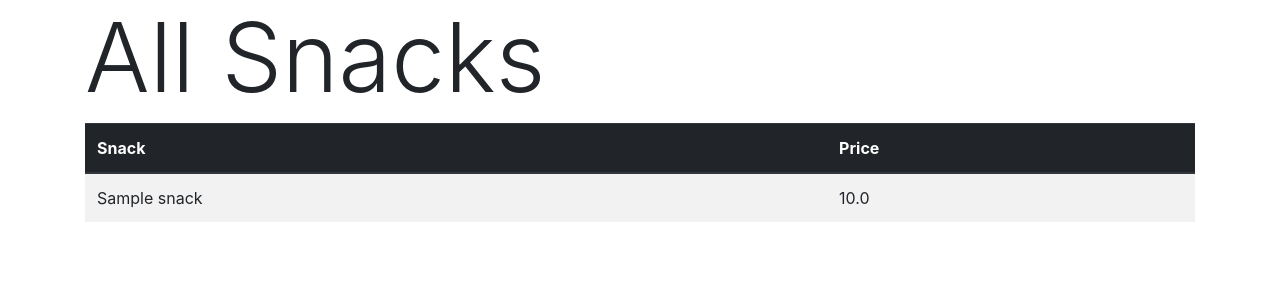
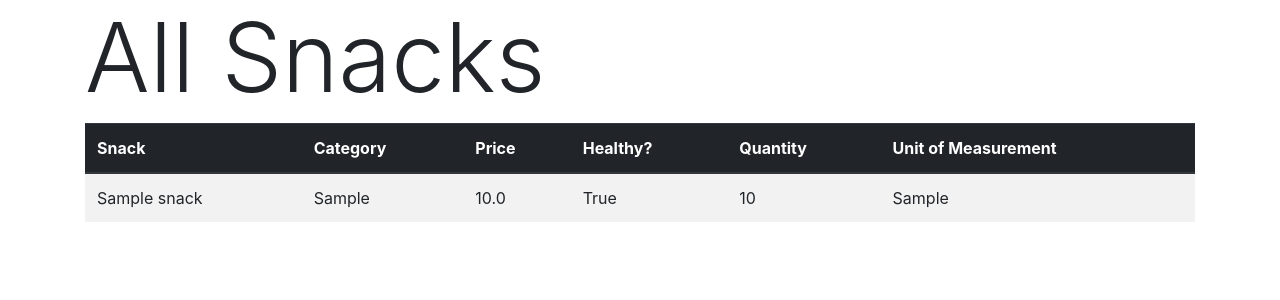
Before and after one commit to CalebPenning/snacks-wtforms, a Flask app: page /snacks/all in a window 1280 px wide. Shown: the top 300 px of the page. Run offline with Flask 2, Linux system fonts and the light colour scheme; tables that the repository leaves empty hold one stand-in row (values such as "Sample post"); some libraries are stand-ins or nearby versions.

Commit message:
Fixed minor issue with form.

```diff
--- a/app.py
+++ b/app.py
@@ -25,9 +25,20 @@ def add_snack():
     form = AddSnackForm()
     if form.validate_on_submit():
         name = form.name.data
+        category = form.category.data
         price = form.price.data
-        flash(f"Created new snack: {name}, price of ${price}")
+        is_healthy = form.is_healthy.data
+        quantity = form.quantity.data
+        unit_measure = form.unit_measure.data
+
+        flash(f"Created new snack: {quantity} {unit_measure} of {name}, costing ${price}. Is this snack healthy: {is_healthy}")
+
+        snack = Snack(name=name, category=category, price=price, is_healthy=is_healthy, quantity=quantity, unit_measure=unit_measure)
+        db.session.add(snack)
+        db.session.commit()
+
         return redirect('/')
+
     else:
         return render_template("add_snack_form.html", form=form)
 
--- a/forms.py
+++ b/forms.py
@@ -1,8 +1,12 @@
 from flask_wtf import FlaskForm
-from wtforms import StringField, FloatField
+from wtforms import StringField, FloatField, BooleanField, IntegerField, RadioField
 
 class AddSnackForm(FlaskForm):
     """Form for adding snacks."""
 
     name = StringField("Snack Name")
+    category = RadioField("Category", choices=[('candy', 'Candy'), ('chips', 'Chips'), ('hlth', 'Health Food'), ('etc', 'Et Cetera')])
     price = FloatField("Price in USD")
+    is_healthy = BooleanField("Is this snack healthy?")
+    quantity = IntegerField("Quantity")
+    unit_measure = StringField("Unit of Measurement")
--- a/seed.py
+++ b/seed.py
@@ -6,9 +6,9 @@ db.create_all()
 
 Snack.query.delete()
 
-cool_ranch = Snack(name="Cool Ranch Doritos", price=3.5)
-nacho_chz = Snack(name="Nacho Cheese Doritos", price=3.5)
-og_cheeto = Snack(name="Crunchy Cheetos", price=3.5)
+cool_ranch = Snack(name="Cool Ranch Doritos", category='chips', price=3.5, is_healthy=False, quantity=4, unit_measure="Ounces")
+nacho_chz = Snack(name="Nacho Cheese Doritos", category='chips', price=3.5, is_healthy=False, quantity=4, unit_measure="Ounces")
+og_cheeto = Snack(name="Crunchy Cheetos", category='chips', price=3.5, is_healthy=False, quantity=4, unit_measure="Ounces")
 
 db.session.add(cool_ranch)
 db.session.add(nacho_chz)
--- a/templates/all_snacks.html
+++ b/templates/all_snacks.html
@@ -12,13 +12,23 @@
         <table class="table table-striped">
             <thead class="thead-dark">
                 <th>Snack</th>
+                <th>Category</th>
                 <th>Price</th>
+                <th>Healthy?</th>
+                <th>Quantity</th>
+                <th>Unit of Measurement</th>
             </thead>
             <tbody>
                 {% for snack in snacks %}
                     <tr>
                         <td>{{snack.name}}</td>
+                        <td>{{snack.category}}
+
+                        </td>
                         <td>{{snack.price}}</td>
+                        <td>{{snack.is_healthy}}</td>
+                        <td>{{snack.quantity}}</td>
+                        <td>{{snack.unit_measure}}</td>
                     </tr>
                 {% endfor %}
             </tbody>
```
Also changed, not shown: models.py (+16 -0 lines).
